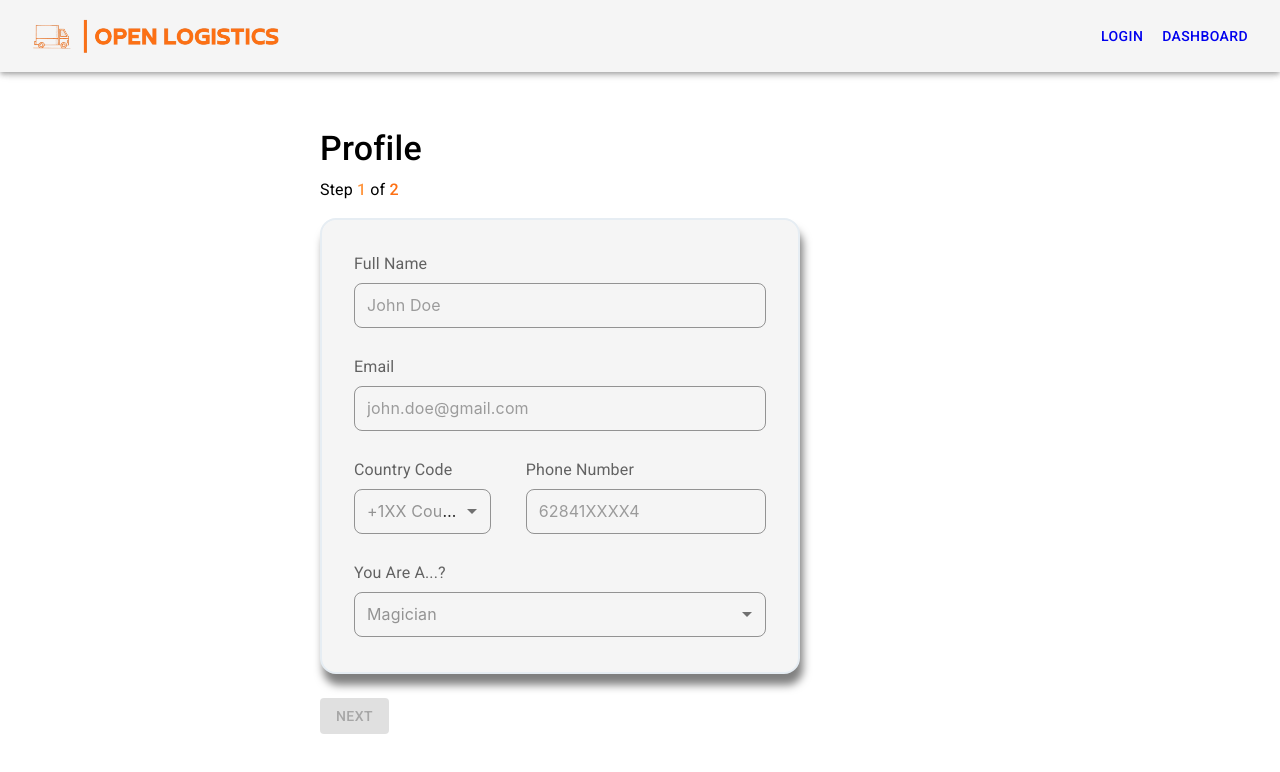
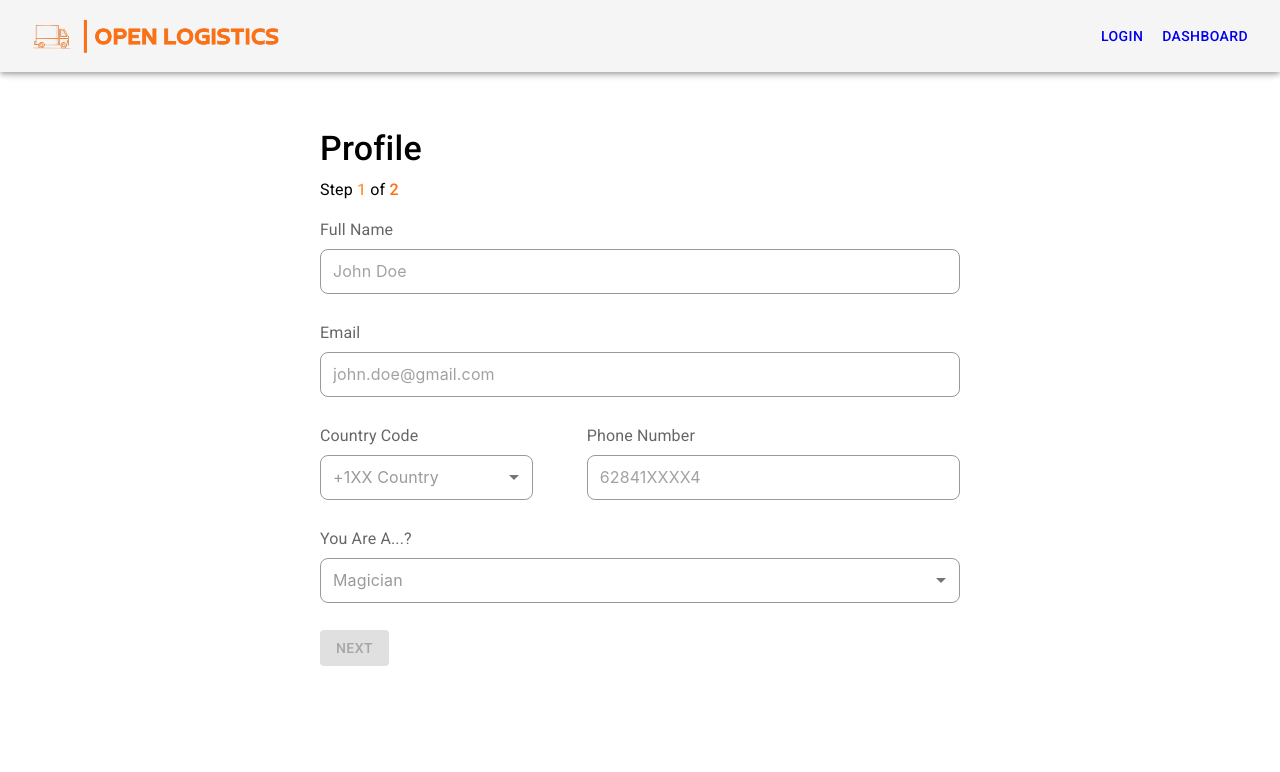
Before and after one commit to milandeepsinghbhalla/olms-Front-End-v2, a React (Vite) app: page / in a window 1280 px wide. Shown: the top 772 px of the page. Built offline with nearby package versions, Linux system fonts and the light colour scheme.

Commit message:
user approval functionality added

```diff
--- a/src/Components/DahboardTable.jsx
+++ b/src/Components/DahboardTable.jsx
@@ -223,7 +223,7 @@ function EnhancedTableToolbar(props) {
             {numSelected > 0 ? (
                 <>
                 <Tooltip title="Approve">
-                    <IconButton>
+                    <IconButton onClick={props.approveUser}>
                         <CheckCircleIcon color='success' />
                     </IconButton>
                 </Tooltip>
@@ -394,10 +394,53 @@ export default function DashboardTable(tableProps) {
 
     }, [])
 
+    const approveUser = async ()=>{
+        console.log('selected----',selected);
+        try{
+
+            let obj = {
+                selected: selected
+            };
+            let approveResponse = await fetch(links.backendUrl + '/approve-user',{
+                method: 'POST',
+                headers: {
+                    'Content-Type': 'application/json'
+                },
+                body: JSON.stringify(obj)
+            })
+            if(approveResponse<200 || approveResponse>299){
+                let myErr = await approveResponse.json();
+                let myError = {
+                    message: myErr.message
+                }
+                throw myError;
+            }
+            let approveResult = await approveResponse.json();
+            // delete approvals at front end
+            let mySelected = [...selected];
+            setSelected([]);
+            mySelected.forEach((userId)=>{
+                setMyRows((state)=>{
+                    let oldState = [...state]
+                    let start = oldState.findIndex((id)=>{
+                        return id==userId;
+                    })
+                    oldState.splice(start,1);
+                    return oldState;
+                })
+            })
+            alert(approveResult.message);
+
+        }
+        catch (err){
+            alert('error--- ',err.message)
+        }
+    }
+
     return (
         <Box sx={{ width: '100%' }}>
             <Paper sx={{ width: '100%', mb: 2, backgroundColor: myColors.backgroundGrey }}>
-                <EnhancedTableToolbar  numSelected={selected.length} myRows={myRows} title={tableProps.title} />
+                <EnhancedTableToolbar approveUser={approveUser} numSelected={selected.length} myRows={myRows} title={tableProps.title} />
                 <TableContainer>
                     <Table
                         sx={{ minWidth: 750 }}
--- a/src/Page-Components/ProfileSetup.jsx
+++ b/src/Page-Components/ProfileSetup.jsx
@@ -451,9 +451,9 @@ const ProfileSetup = () => {
     const animationVariants = {
         //hidden: { x:-100, opacity: 0 },
         visible: { x: 0, opacity: 1 },
-        hidden: { x: 0, rotateY: -90, opacity: 0 },
-        exit: { x: 0, rotateY: -90, opacity: 0 },
-        entry: { x: 0, rotateY: 0, opacity: 1 }
+        hidden: { x: 0, opacity: 0 },
+        exit: { x: 0, opacity: 0 },
+        entry: { x: 0, opacity: 1 }
     }
     var step1Controls = useAnimation()
     var step2Controls = useAnimation()
@@ -473,10 +473,7 @@ const ProfileSetup = () => {
                 //ease: "easeIn"
             }}
         >
-            <Grid container p={{
-                xs: 3,
-                md: 4
-            }} className={profileSetupStyles.cardContainer} sx={{ backgroundColor: myColors.backgroundGrey, borderColor: myColors.backgroundGreyV2 }} xs={12} md={9}>
+            <Grid container   xs={12} md={12}>
                 <Grid item xs={12}  >
 
                     <InputLabel htmlFor="fullName">
@@ -658,11 +655,8 @@ const ProfileSetup = () => {
                 //ease: "easeIn"
             }}
         >
-            <Grid container p={{
-                xs: 3,
-                md: 4
-            }} className={profileSetupStyles.cardContainer} sx={{ backgroundColor: myColors.backgroundGrey, borderColor: myColors.backgroundGreyV2 }} xs={12} md={9}>
-                <Grid item xs={12} md={9}>
+            <Grid container    xs={12} md={9}>
+                <Grid item xs={12} md={12}>
                     <Typography fontWeight={300} variant="h6">
                         Company Details
                     </Typography>
@@ -761,11 +755,11 @@ const ProfileSetup = () => {
                 setTimeout(() => {
                     setStep(2)
 
-                }, 500)
+                }, 900)
                 setTimeout(() => {
 
                     step2Controls.start('entry')
-                }, 550)
+                }, 1000)
             }} size="normal" color="lightOrange">
                 Next
             </Button>
@@ -824,11 +818,11 @@ const ProfileSetup = () => {
                         setStep(1)
 
 
-                    }, 500)
+                    }, 900)
                     setTimeout(() => {
 
                         step1Controls.start('entry')
-                    }, 550)
+                    }, 1000)
                 }} size="normal" color="lightOrange"> Previous </Button>
             </Grid>
 
--- a/src/Page-Components/ProfileSetup.module.css
+++ b/src/Page-Components/ProfileSetup.module.css
@@ -3,10 +3,3 @@
 .roundedTextFeild {
     border-radius: 20px;
 }
-
-.cardContainer {
-    border-radius: 16px ;
-    border-width: 2px;
-    border-style: solid;
-    box-shadow: 3px 11px 9px rgba(0, 0, 0, 0.5);
-}
```
